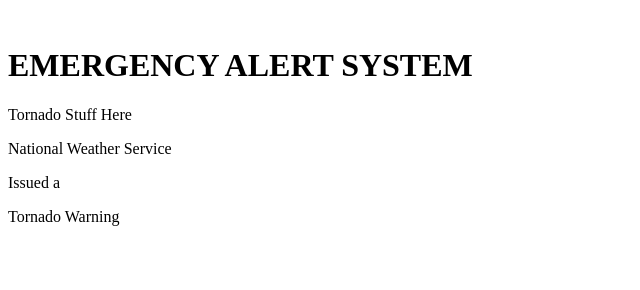
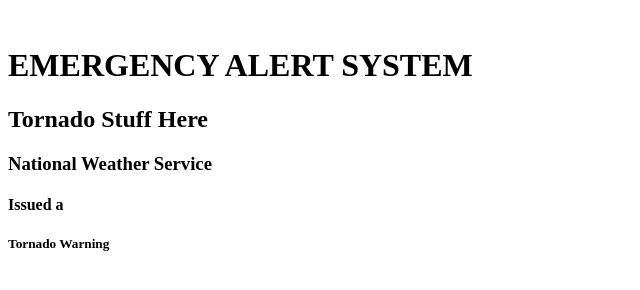
Before and after one commit to stevenbv/website, a plain HTML site: page index.html in a window 1280 px wide. Shown: the whole page, without its empty margins (0-640 px from the left). Drawn offline with Linux system fonts and the light colour scheme.

Commit message:
Update index.html

```diff
--- a/index.html
+++ b/index.html
@@ -2,8 +2,8 @@
 <embed src="SIREN.wav" autostart="true" loop="true" hidden="true" ></embed>
 <div class="header">
   <h1>EMERGENCY ALERT SYSTEM</h1>
-  <p>Tornado Stuff Here</p>
-  <p>National Weather Service</p>
-  <p>Issued a</p>
-  <p>Tornado Warning</p>
+  <h2>Tornado Stuff Here</h2>
+  <h3>National Weather Service</h3>
+  <h4>Issued a</h4>
+  <h5>Tornado Warning</h5>
 </div>
```
